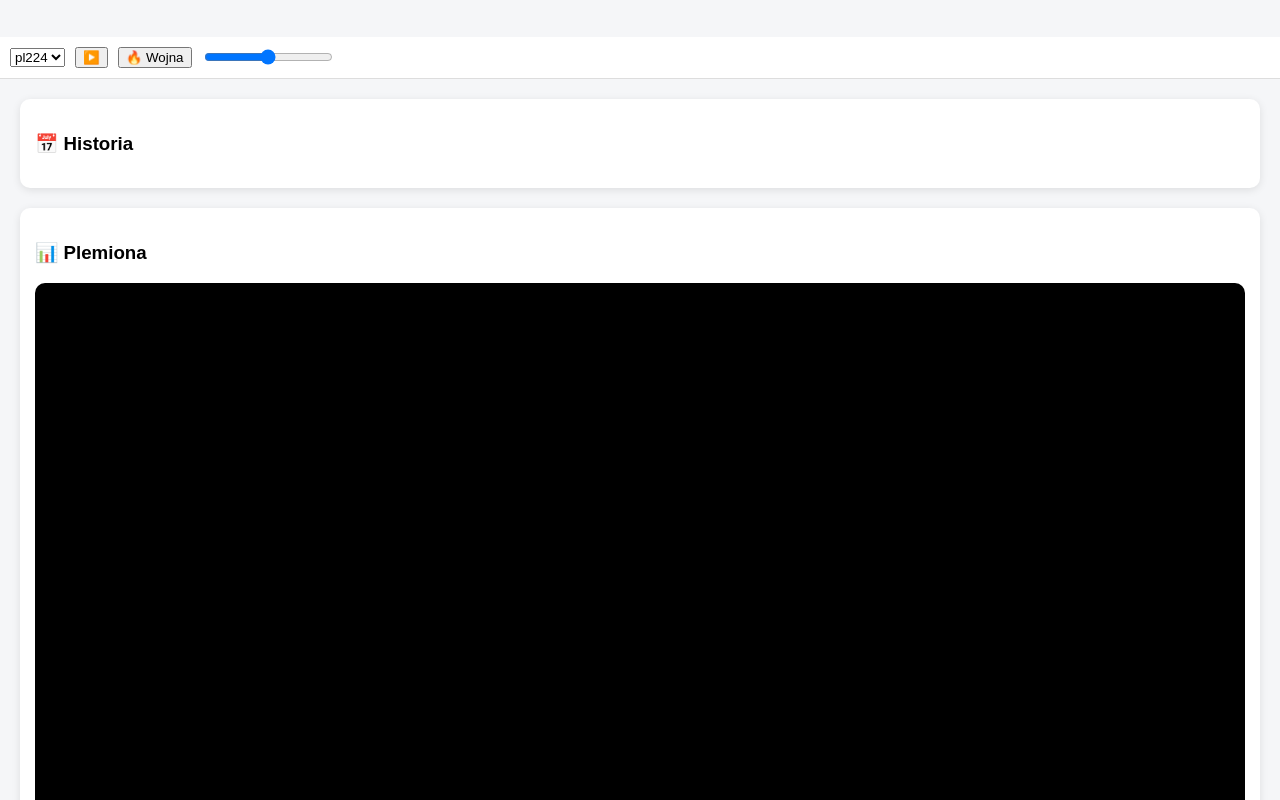
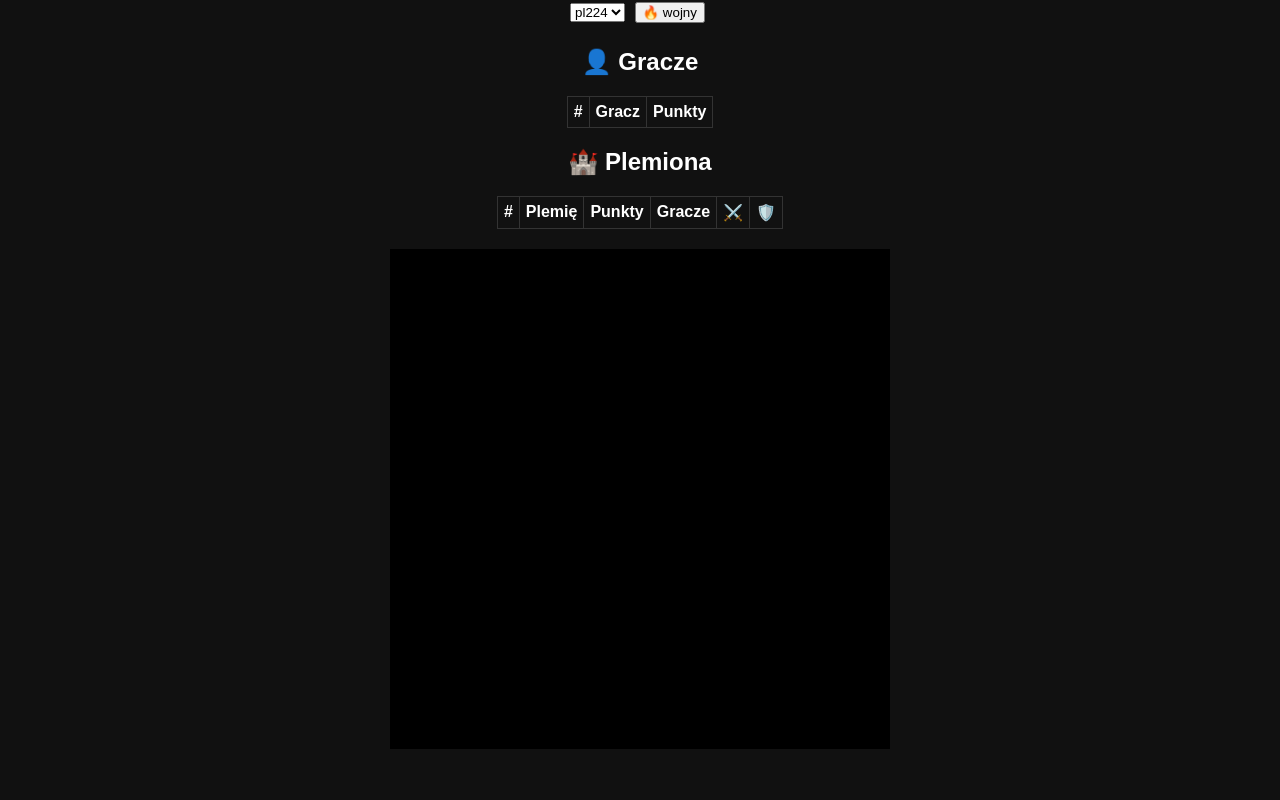
Before and after one commit to pgnnnnnn/plemiona-staty, a website: page public/index.html in a window 1280 px wide. Shown: the part 84-884 px from the top of the page. After the commit the page ends 845 px from the top, so only its background shows below. Drawn offline with nearby package versions, Linux system fonts and the light colour scheme; no server answers.

Commit message:
Update index.html

```diff
--- a/public/index.html
+++ b/public/index.html
@@ -1,40 +1,37 @@
 <!DOCTYPE html>
-<html lang="pl">
+<html>
 <head>
 <meta charset="UTF-8">
-<title>Staty PRO MAX</title>
-<link rel="stylesheet" href="style.css">
+<title>Staty Plemiion</title>
+<style>
+body { font-family: Arial; background:#111; color:white; text-align:center; }
+table { margin:auto; border-collapse:collapse; }
+td,th { padding:6px; border:1px solid #333; }
+canvas { background:black; margin-top:20px; }
+button { margin:5px; }
+</style>
 </head>
 <body>
 
-<h1>🔥 Staty PRO MAX</h1>
+<h1>📊 Staty Plemiion</h1>
 
-<div class="top-bar">
-    <select id="worldSelect">
+<select id="world">
     <option value="pl224">pl224</option>
     <option value="pl226">pl226</option>
 </select>
 
-    <button id="playBtn">▶️</button>
-    <button id="warHeatmapBtn">🔥 Wojna</button>
+<button id="warBtn">🔥 wojny</button>
 
-    <input type="range" id="slider">
-    <span id="dateLabel"></span>
-</div>
+<h2>👤 Gracze</h2>
+<table id="table">
+<thead>
+<tr><th>#</th><th>Gracz</th><th>Punkty</th></tr>
+</thead>
+<tbody></tbody>
+</table>
 
-<div class="card">
-    <h3>📅 Historia</h3>
-    <div id="dateGrid"></div>
-</div>
-
-<div class="card">
-    <h3>📊 Plemiona</h3>
-    <canvas id="tribeChart"></canvas>
-</div>
-
-<div class="card">
-    <h3>🏰 Ranking</h3>
-    <table id="tribeTable">
+<h2>🏰 Plemiona</h2>
+<table id="tribes">
 <thead>
 <tr>
 <th>#</th>
@@ -43,19 +40,13 @@
 <th>Gracze</th>
 <th>⚔️</th>
 <th>🛡️</th>
-                <th>Ratio</th>
 </tr>
 </thead>
 <tbody></tbody>
 </table>
-</div>
 
-<div class="card">
-    <h3>🗺️ Mapa</h3>
-    <canvas id="map"></canvas>
-</div>
+<canvas id="map" width="500" height="500"></canvas>
 
-<script src="https://cdn.jsdelivr.net/npm/chart.js"></script>
 <script src="app.js"></script>
 </body>
 </html>
```
Lines whose indentation alone changed are shown as unchanged.
